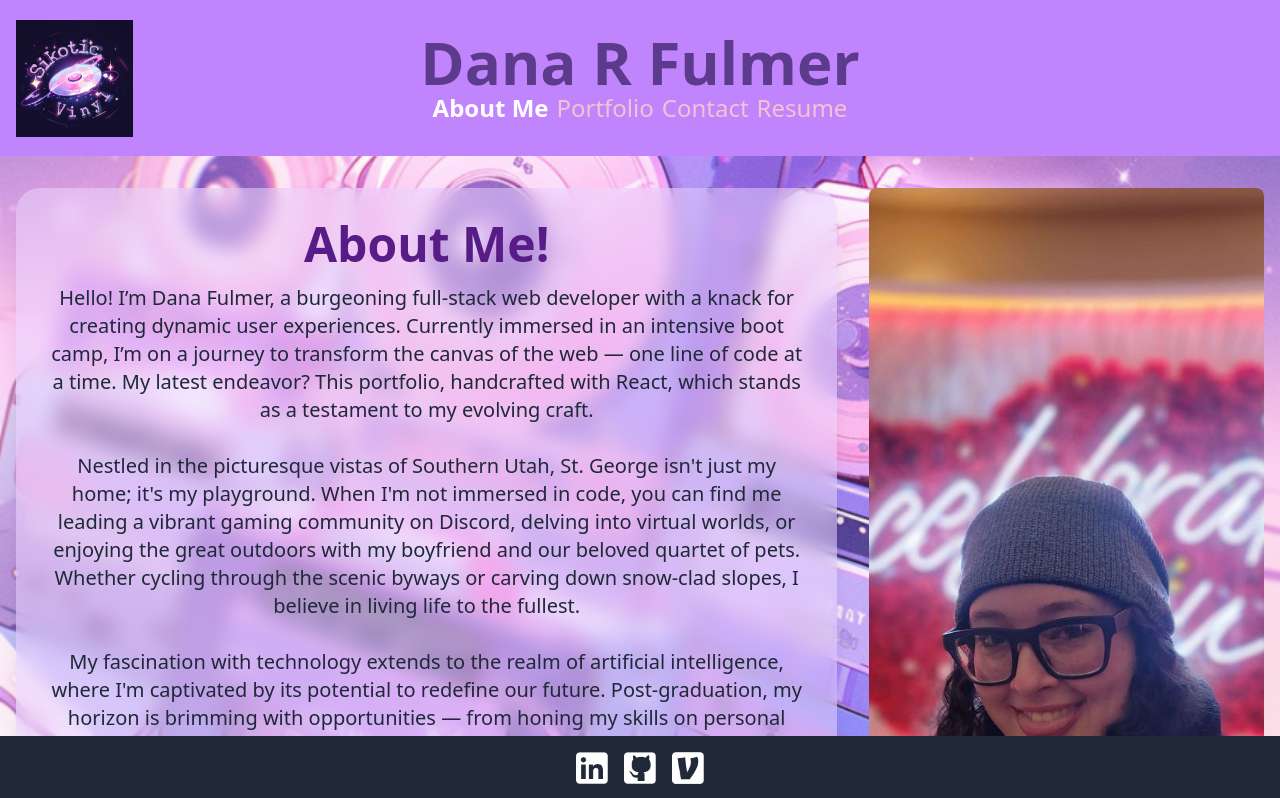
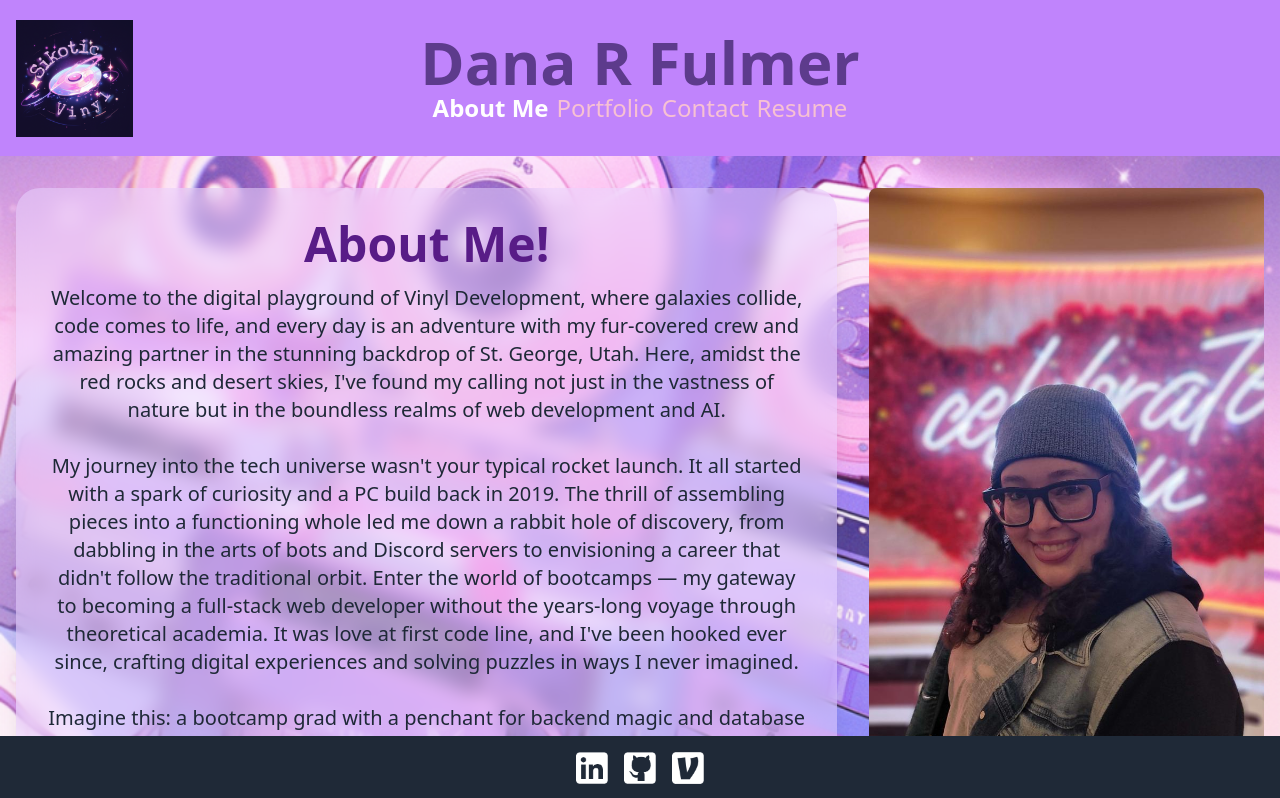
Before and after one commit to SikoticVinyl/SiksReactPortfolio, a React (Vite) app: page / in a window 1280 px wide. Shown: the top 798 px of the page. Built offline with nearby package versions, Linux system fonts and the light colour scheme.

Commit message:
futher style to about me.

```diff
--- a/src/App.css
+++ b/src/App.css
@@ -2,14 +2,39 @@ body, html {
   height: 100%;
   margin: 0;
   }
+
 body {
-    height: 100%;
   margin: 0;
+  min-height: 100vh;
   background-image: url('./assets/VinylBackground.png');
   background-position: center;
   background-repeat: no-repeat;
   background-size: cover;
 }
+/* Style the scrollbar track (background) */
+::-webkit-scrollbar-track {
+  background-color: #000;
+  border-radius: 10px;
+}
+
+/* Style the scrollbar handle */
+::-webkit-scrollbar-thumb {
+  background: linear-gradient(180deg, #5D54A4, #6E448E);
+  border-radius: 10px;
+  border: 3px solid #000;
+}
+
+/* Handle on hover */
+::-webkit-scrollbar-thumb:hover {
+  background: linear-gradient(180deg, #867ABF, #8E69AD);
+}
+
+/* Style the scrollbar itself */
+::-webkit-scrollbar {
+  width: 12px;
+  height: 12px;
+}
+
 footer {
   position: fixed;
   bottom: 0;
--- a/src/components/AboutMe.jsx
+++ b/src/components/AboutMe.jsx
@@ -3,20 +3,31 @@ import DanaImage from '../assets/Dana.jpg';
 
 function AboutMe() {
   return (
-    <main className="container mx-auto py-8 px-4">
-      <section className="grid grid-cols-1 md:grid-cols-3 gap-8" id="AboutMe">
-        <div className="md:col-span-2 bg-purple-200 bg-opacity-50 rounded-3xl p-8 text-center shadow-xl" style={{ backdropFilter: 'blur(10px)' }}>
+    <main className="container mx-auto pt-8 px-4 mb-">
+      <section className="grid grid-cols-1 md:grid-cols-3 gap-8 mb-20" id="AboutMe">
+        <div className="md:col-span-2 bg-purple-200 bg-opacity-50 rounded-3xl p-8 text-center shadow-xl overflow-auto" style={{ maxHeight: '80vh', backdropFilter: 'blur(10px)' }}>
           <h2 className="text-3xl md:text-4xl lg:text-5xl font-semibold mb-4 text-center text-purple-900">About Me!</h2>
           <p className="text-base md:text-lg lg:text-xl text-gray-800">
-            Hello! I’m Dana Fulmer, a burgeoning full-stack web developer with a knack for creating dynamic user experiences. Currently immersed in an intensive boot camp, I’m on a journey to transform the canvas of the web — one line of code at a time. My latest endeavor? This portfolio, handcrafted with React, which stands as a testament to my evolving craft.
+            {/*About Me content*/}
+            Welcome to the digital playground of Vinyl Development, where galaxies collide, code comes to life, and every day is an adventure with my fur-covered crew and amazing partner in the stunning backdrop of St. George, Utah. Here, amidst the red rocks and desert skies, I've found my calling not just in the vastness of nature but in the boundless realms of web development and AI.
             <br /><br />
-            Nestled in the picturesque vistas of Southern Utah, St. George isn't just my home; it's my playground. When I'm not immersed in code, you can find me leading a vibrant gaming community on Discord, delving into virtual worlds, or enjoying the great outdoors with my boyfriend and our beloved quartet of pets. Whether cycling through the scenic byways or carving down snow-clad slopes, I believe in living life to the fullest.
+            My journey into the tech universe wasn't your typical rocket launch. It all started with a spark of curiosity and a PC build back in 2019. The thrill of assembling pieces into a functioning whole led me down a rabbit hole of discovery, from dabbling in the arts of bots and Discord servers to envisioning a career that didn't follow the traditional orbit. Enter the world of bootcamps — my gateway to becoming a full-stack web developer without the years-long voyage through theoretical academia. It was love at first code line, and I've been hooked ever since, crafting digital experiences and solving puzzles in ways I never imagined.
             <br /><br />
-            My fascination with technology extends to the realm of artificial intelligence, where I'm captivated by its potential to redefine our future. Post-graduation, my horizon is brimming with opportunities — from honing my skills on personal projects to embracing the challenges of freelance work. My goal? To leverage my passion and expertise to solve real-world problems.
+            Imagine this: a bootcamp grad with a penchant for backend magic and database design, finding zen in the orderly rows of data and the challenge of turning concepts into code. That's me. I thrived on the collaborative energy of group projects, aiming not just for the MVP but for something that felt like us, imbued with our collective spirit and hard work.
             <br /><br />
-            Professionally, I've honed my interpersonal skills at Morgan Stanley, guiding clients through the digital labyrinth as a Digital Support CSR. Yet, the call of the tech world is undeniable. I'm poised to transition from customer service to collaborative innovation, eager to contribute to a team that values creativity and drive.
+            But why stop at web development? The universe of AI beckons with its promise of uncharted territories. From crafting new universes with Midjourney to dialogues with ChatGPT, I've glimpsed the future, and I'm ready to dive in. By the end of 2024, I'll be wrapping my mind around AI even more, with plans to blend these new skills into a universe where web development meets intelligent innovation.
             <br /><br />
-            As I pivot my career path towards the tech industry, I bring with me a unique blend of problem-solving abilities, a customer-centric mindset, and a relentless desire to learn. I’m excited to explore opportunities where I can contribute, grow, and make a tangible impact. Let's connect and create the future!
+            Freelancing is my starship, offering the freedom to explore new worlds of creativity and apply my skills in meaningful ways while building my professional cosmos. React, databases, and bringing dream projects to life are just the beginning. What sets me apart? A gamer's eye for detail, a storyteller's heart, and a knack for making the complex feel simple, ensuring every user's journey is intuitive, engaging, and fun!
+            <br /><br />
+            Beyond the screen, life is an open-world game. Whether I'm rolling dice for a critical hit in our weekly Dungeons & Dragons campaign, leading my gaming community on Discord, or cycling through the stunning landscapes of Utah with my partner and our energetic border collie-corgi mix, Koda, every day is a new adventure. My latest quest? Mastering the art of baking focaccia bread, proof that even in the kitchen, I'm all about leveling up. These quests, from virtual dungeons to the real-world trails, ignite my creativity and infuse my approach to problem-solving and design with a unique blend of fun and functionality.
+            <br /><br />
+            Looking forward, I see a path filled with coding challenges, AI explorations, and projects that spark joy and innovation. My mission? To craft digital experiences that resonate, entertain, and make a difference, all while navigating the tech landscape with ethics and empathy. And who knows? Perhaps I'll also design that ultimate biking app for dog lovers or bring more AI companions into our online communities.
+            <br /><br />
+            So, to all potential collaborators and clients drifting through this digital galaxy: if you're looking for a developer who blends passion, creativity, and a gamer's enthusiasm for new challenges, you've landed in the right place. Let's join forces and create something out of this world.
+            <br /><br />
+            Welcome to my portfolio. I'm Dana Fulmer, ready to level up and bring your digital dreams to life.
+            <br /><br />
+            Let the adventure begin!
           </p>
         </div>
         <div className="md:col-span-1 flex justify-center items-center">
--- a/src/components/Footer.jsx
+++ b/src/components/Footer.jsx
@@ -5,7 +5,7 @@ import venmoIcon from '../assets/Venmo.png';
 
 function Footer() {
   return (
-    <footer className="bg-gray-800 py-4">
+    <footer className="bg-gray-800 py-4 mt-8">
       <div className="container mx-auto flex justify-center items-center">
         <a href="https://www.linkedin.com/in/danafulmerdev" className="mx-2">
           <img
```
Lines whose indentation alone changed are shown as unchanged.
